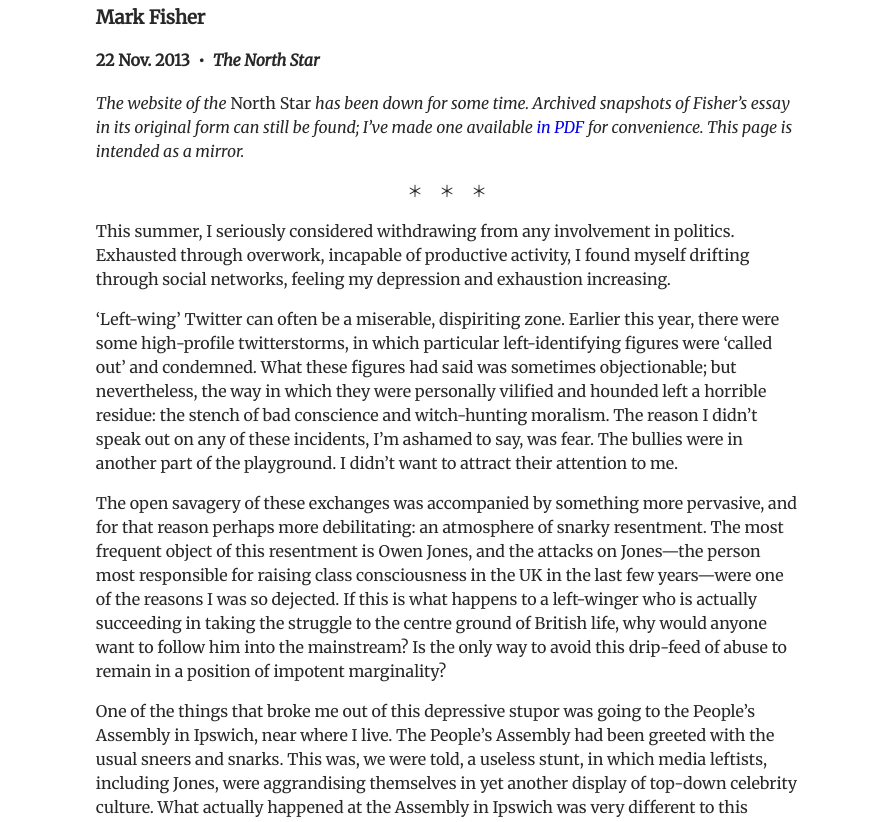
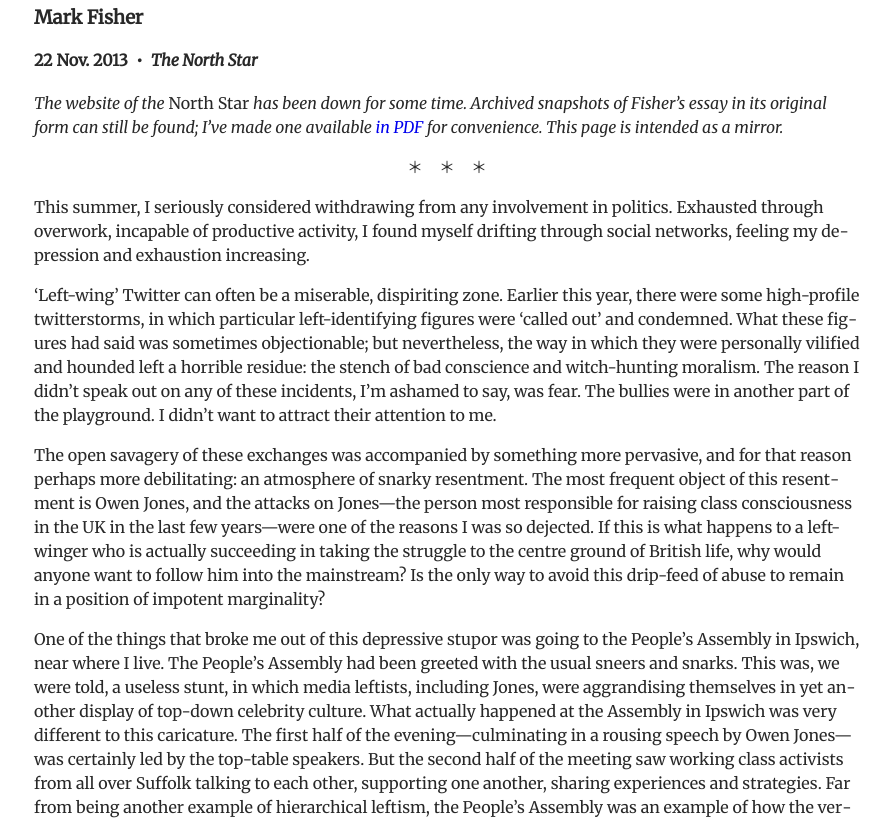
Before and after one commit to theodore-s-beers/favorites, a plain HTML site: page vampire-castle/index.html in a window 1280 px wide. Shown: the part 132-954 px from the top of the page, without its empty margins (193-1084 px from the left). Drawn offline with Linux system fonts and the light colour scheme.

Commit message:
Allow for a wider text column

```diff
--- a/styles.css
+++ b/styles.css
@@ -2,20 +2,20 @@
 
 :root {
   --bg-color: #fff;
+  --florette-color: #a61212;
   --font-color: #282828;
   --link-color: #00e;
+  --slider-bg-color: #ccc;
   --slider-circle-color: #fff;
-  --slider-bg-color: #ccc;
-  --florette-color: #a61212;
 }
 
 [data-theme="dark"] {
   --bg-color: #26282a;
+  --florette-color: #fcaaaa;
   --font-color: #e6e6e6;
   --link-color: #eab499;
+  --slider-bg-color: #eab499;
   --slider-circle-color: #e6e6e6;
-  --slider-bg-color: #eab499;
-  --florette-color: #fcaaaa;
 }
 
 /* Styles for content */
@@ -24,13 +24,14 @@ body {
   background-color: var(--bg-color);
   color: var(--font-color);
   font-family: Merriweather, serif;
-  max-width: 68ch;
+  margin: auto;
+  max-width: 80ch;
   padding: 2ch;
-  margin: auto;
 }
 
 li,
 p {
+  hyphens: auto;
   line-height: 1.5;
 }
 
@@ -45,9 +46,9 @@ a:active {
 }
 
 sup {
-  vertical-align: baseline;
   position: relative;
   top: -0.4em;
+  vertical-align: baseline;
 }
 
 .author {
@@ -61,8 +62,8 @@ sup {
 .footer {
   display: flex;
   justify-content: center;
+  margin-bottom: 0;
   margin-top: 1.8rem;
-  margin-bottom: 0;
 }
 
 .footnote-back {
```
